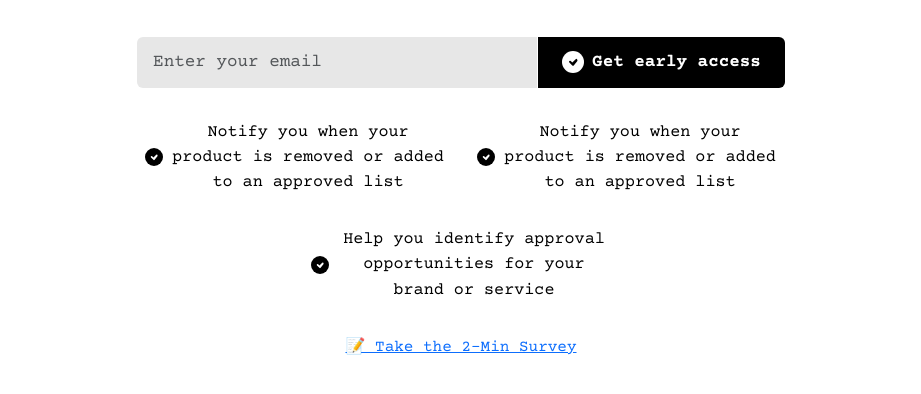
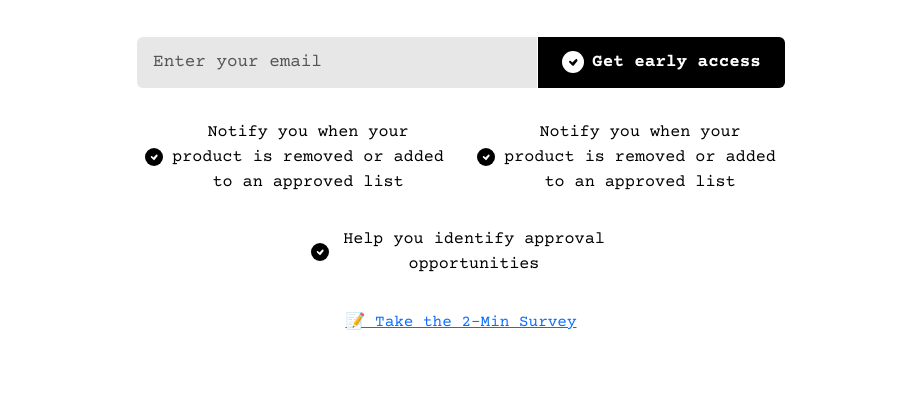
Before and after one commit to shivaprabhu/govspec, a plain HTML site: page index.html in a window 1280 px wide. Shown: the part 218-612 px from the top of the page, without its empty margins (179-1100 px from the left). Drawn offline with nearby package versions, Linux system fonts and the light colour scheme; a small style sheet from the web is missing.

Commit message:
adjust copy

```diff
--- a/index.html
+++ b/index.html
@@ -192,7 +192,7 @@
                 <circle cx="8" cy="8" r="8"/>
                 <path fill="#fff" d="M11.03 5.97a.75.75 0 0 0-1.08-.02L7.477 8.417 6.384 7.323a.75.75 0 0 0-1.06 1.06l2.146 2.146a.75.75 0 0 0 1.079-.02l2.492-3.11a.75.75 0 0 0-.01-1.05z"/>
               </svg>
-              Help you identify approval opportunities for your brand or service
+              Help you identify approval opportunities
             </span>
           </div>
           <div style='text-align: center; margin-top: 2rem;'>
```
